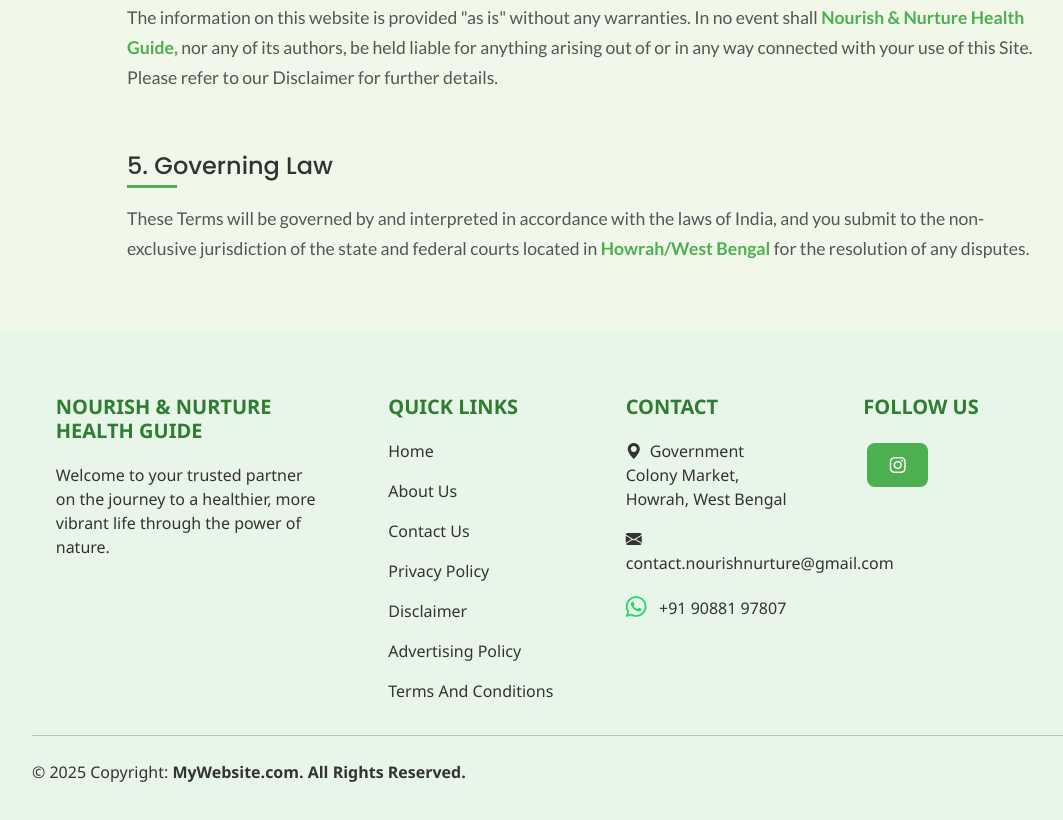
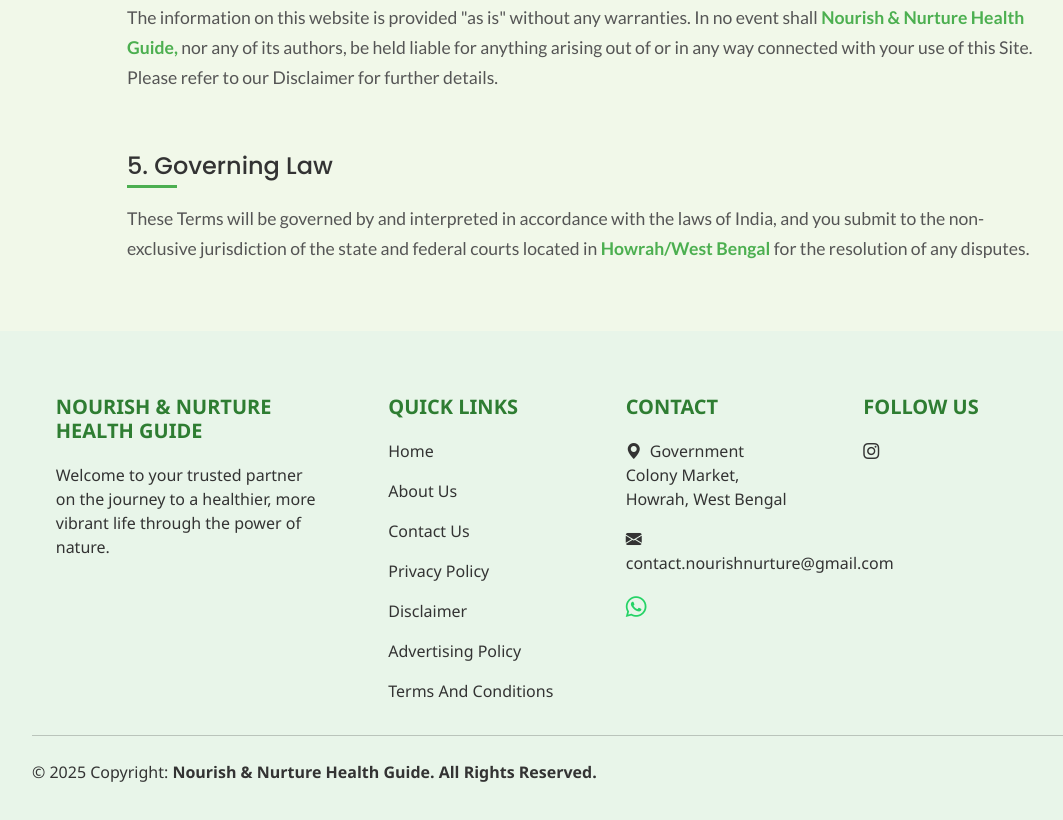
Before and after one commit to ZodonZemon/Health-guide-, a plain HTML site: page Terms.html in a window 1280 px wide. Shown: the part 916-1736 px from the top of the page, without its empty margins (50-1113 px from the left). Drawn offline with nearby package versions, Linux system fonts and the light colour scheme.

Commit message:
Hide number and insta

```diff
--- a/Terms.html
+++ b/Terms.html
@@ -94,13 +94,15 @@
   <p><a href="advertising.html">Advertising Policy</a></p>
 <p><a href="Terms.html">Terms And Conditions</a></p>
 </div>
+
       <!-- Column 3: Contact Info -->
       <div class="col-md-3 col-lg-2 col-xl-2 mx-auto mt-3">
         <h5 class="footer-heading">Contact</h5>
         <p><i class="bi bi-geo-alt-fill me-2"></i>Government Colony Market, Howrah, West Bengal</p>
         <p><i class="bi bi-envelope-fill me-2"></i>contact.nourishnurture@gmail.com</p>
-        <p><i class="bi bi-whatsapp" style="color: #25D366; font-size: 1.3rem;"></i>
-  &nbsp; <span style="font-size: 1rem;">+91 90881 97807</span></p>
+        <p>  <i class="bi bi-whatsapp" style="color: #25D366; font-size: 1.3rem;"></i>
+  &nbsp; <span style="font-size: 1rem;"><!-- +91 90881 97807 --></span>
+</p>
       </div>
 
       <!-- Column 1: Social Media -->
@@ -108,7 +110,7 @@
         <h5 class="footer-heading">Follow Us</h5>
         <!-- Social Buttons -->
         <!-- यह नया, सही कोड है -->
-<a href="https://www.instagram.com/your_username_here/" target="_blank" rel="noopener noreferrer" class="btn btn-primary btn-floating m-1">
+<!--  <a href="https://www.instagram.com/your_username_here/" target="_blank" rel="noopener noreferrer" class="btn btn-primary btn-floating m-1"> -->
   <i class="bi bi-instagram"></i>
 </a>
         </a>
@@ -122,7 +124,7 @@
       <div class="col-md-7 col-lg-8">
         <p class="text-center text-md-start">© 2025 Copyright:
           <a href="#">
-            <strong>MyWebsite.com. All Rights Reserved.</strong>
+            <strong>Nourish & Nurture Health Guide. All Rights Reserved.</strong>
           </a>
         </p>
       </div>
```
Also changed, not shown: Project-item1.html (+6 -4 lines), Project-item2.html (+6 -4 lines), Project-item3.html (+6 -4 lines), Project-item4.html (+6 -4 lines), Project-item5.html (+6 -4 lines), Project-item6.html (+6 -4 lines), Service1-details.html (+6 -4 lines), Service2-details.html (+6 -4 lines), Service3-details.html (+6 -4 lines), Service4-details.html (+6 -4 lines), Service5-details.html (+6 -4 lines), Service6-details.html (+6 -4 lines), Service7-details.html (+6 -4 lines), disclaimer.html (+8 -7 lines), 2 more files.
